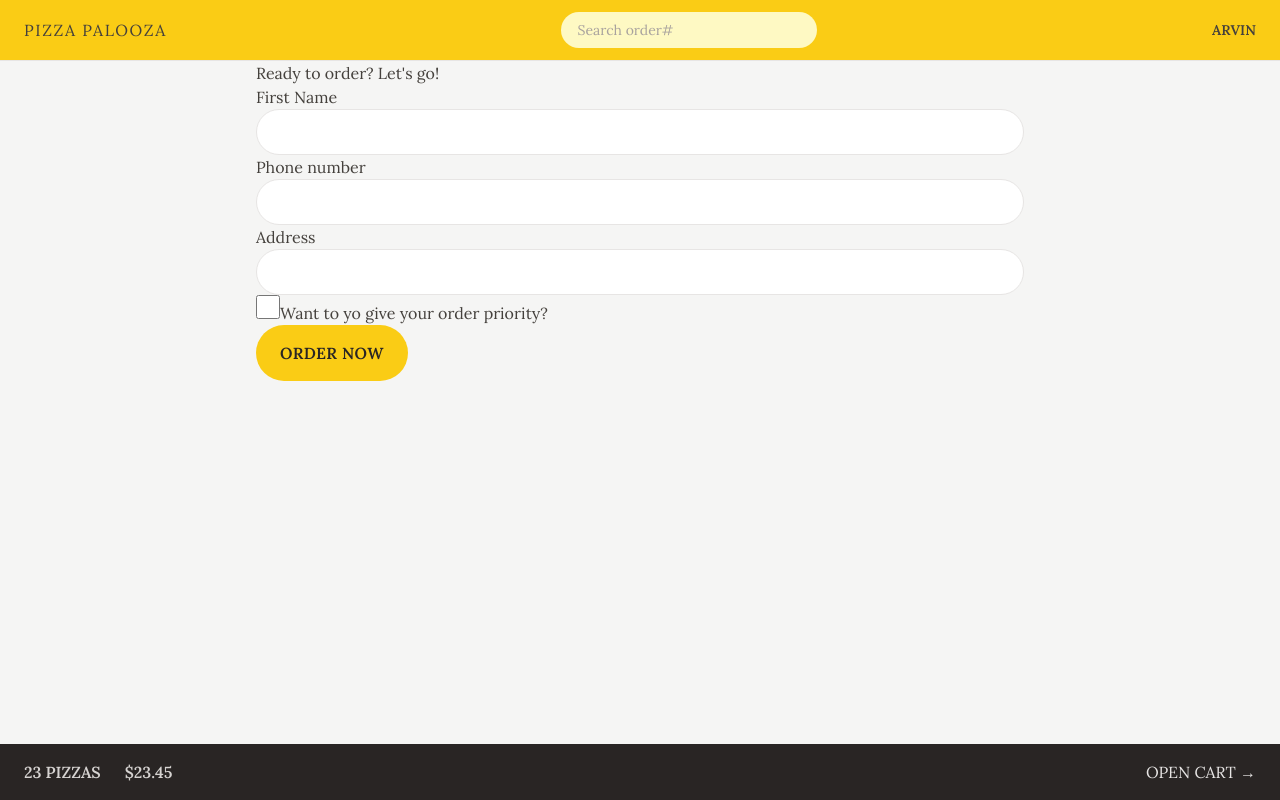
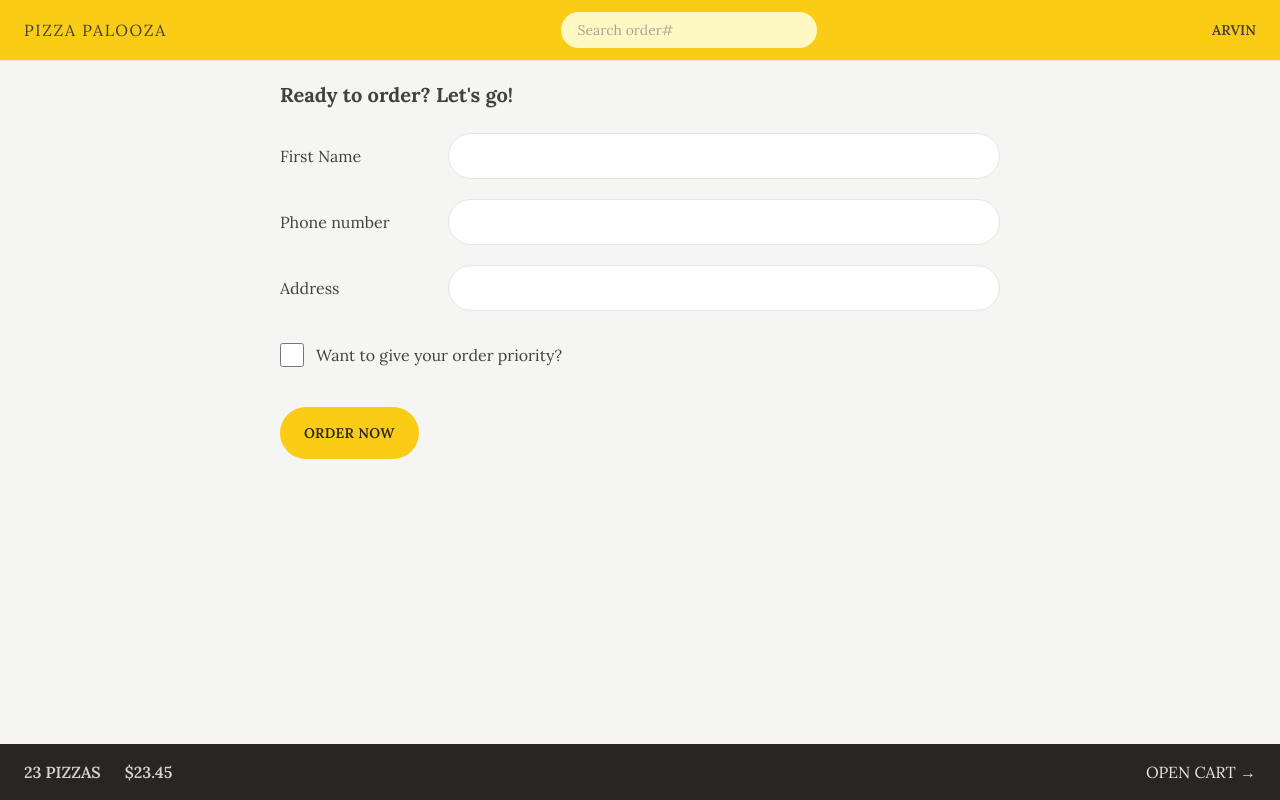
Before and after one commit to arvinbuid/pizza-palooza, a React (Vite) app: page /order/new in a window 1280 px wide. Built offline with nearby package versions, Linux system fonts and the light colour scheme.

Commit message:
Added styling inside CreateOrder component. Changed project favicon using a pizza emoji.

```diff
--- a/src/features/order/CreateOrder.jsx
+++ b/src/features/order/CreateOrder.jsx
@@ -41,31 +41,40 @@
   const formErrors = useActionData();
 
   return (
-    <div>
-      <h2>Ready to order? Let&apos;s go!</h2>
+    <div className="px-6 py-5">
+      <h2 className="mb-6 text-xl font-bold">Ready to order? Let&apos;s go!</h2>
 
       <Form method="POST">
-        <div>
-          <label>First Name</label>
-          <input type="text" name="customer" className="input" required />
+        <div className="mb-5 flex grow flex-col gap-2 sm:flex-row sm:items-center">
+          <label className="sm:basis-40">First Name</label>
+          <input type="text" name="customer" className="input grow" required />
         </div>
 
-        <div>
-          <label>Phone number</label>
-          <div>
-            <input type="tel" name="phone" className="input" required />
-          </div>
-          {formErrors?.phone && formErrors.phone}
-        </div>
-
-        <div>
-          <label>Address</label>
-          <div>
-            <input type="text" name="address" className="input" required />
+        <div className="mb-5 flex flex-col gap-2 sm:flex-row sm:items-center">
+          <label className="sm:basis-40">Phone number</label>
+          <div className="grow">
+            <input type="tel" name="phone" className="input w-full" required />
+            {formErrors?.phone && (
+              <p className="mt-2 rounded-md bg-red-100 px-3 py-2 text-xs text-red-700">
+                {formErrors.phone}
+              </p>
+            )}
           </div>
         </div>
 
-        <div>
+        <div className="mb-5 flex flex-col gap-2 sm:flex-row sm:items-center">
+          <label className="sm:basis-40">Address</label>
+          <div className="grow">
+            <input
+              type="text"
+              name="address"
+              className="input w-full"
+              required
+            />
+          </div>
+        </div>
+
+        <div className="mb-10 mt-8 flex items-center gap-3">
           <input
             type="checkbox"
             name="priority"
@@ -75,7 +84,7 @@
             // value={withPriority}
             // onChange={(e) => setWithPriority(e.target.checked)}
           />
-          <label htmlFor="priority">Want to yo give your order priority?</label>
+          <label htmlFor="priority">Want to give your order priority?</label>
         </div>
 
         <div>
--- a/src/index.css
+++ b/src/index.css
@@ -4,7 +4,7 @@
 
 @layer components {
   .input {
-    @apply w-full rounded-full border border-stone-200 px-4 py-2 text-sm transition-all duration-300 focus:outline-none focus:ring focus:ring-yellow-400 md:px-6 md:py-3;
+    @apply rounded-full border border-stone-200 px-4 py-2 text-sm transition-all duration-300 focus:outline-none focus:ring focus:ring-yellow-400 md:px-6 md:py-3;
   }
 
   /* https://dev.to/afif/i-made-100-css-loaders-for-your-next-project-4eje */
--- a/src/ui/Button.jsx
+++ b/src/ui/Button.jsx
@@ -2,7 +2,7 @@
 
 function Button({ children, disabled, to, type }) {
   const base =
-    'inline-block rounded-full bg-yellow-400 font-semibold uppercase tracking-wide text-stone-800 transition-colors duration-300 hover:bg-yellow-300 focus:bg-yellow-300 focus:outline-none focus:ring focus:ring-yellow-300 focus:ring-offset-2 disabled:cursor-not-allowed cursor-pointer';
+    'inline-block text-sm rounded-full bg-yellow-400 font-semibold uppercase tracking-wide text-stone-800 transition-colors duration-300 hover:bg-yellow-300 focus:bg-yellow-300 focus:outline-none focus:ring focus:ring-yellow-300 focus:ring-offset-2 disabled:cursor-not-allowed cursor-pointer';
 
   const styles = {
     primary: base + ' px-4 py-3 md:px-6 md:py-4',
```
Also changed, not shown: index.html (+5 -1 lines).
